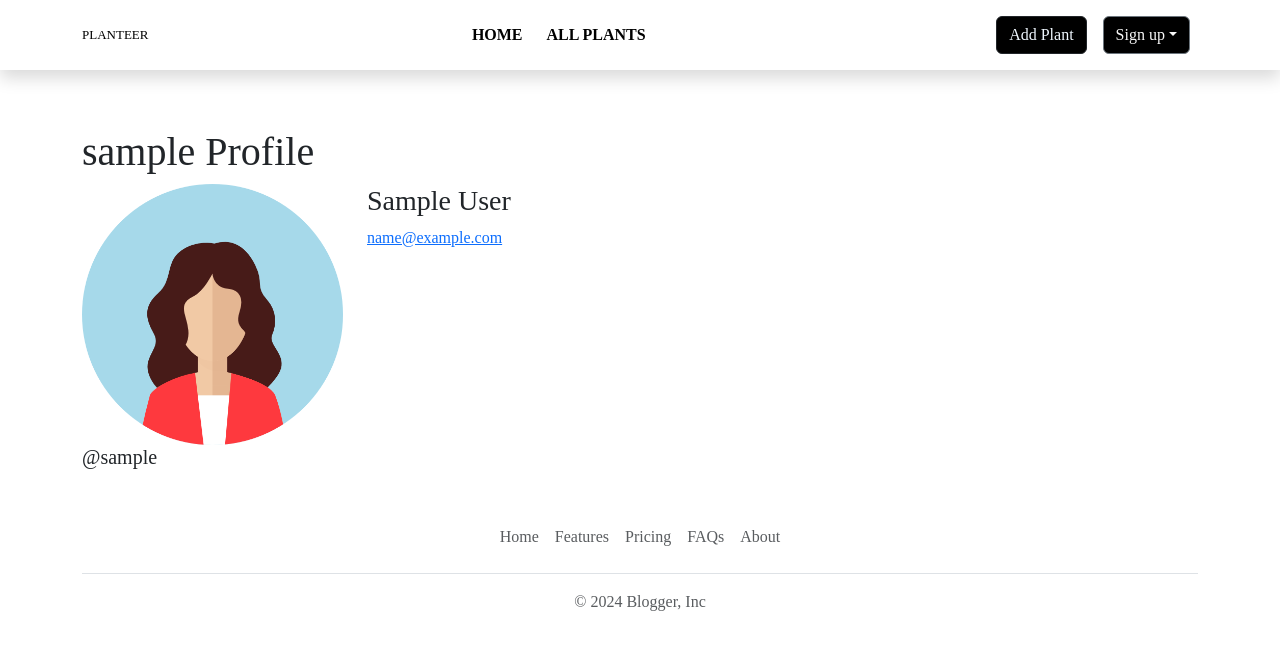
After one commit to T-Python-Feb-24/LAB-ORM-2-PLANTEER, a Django app: a page that uses Planteer/main/templates/main/base.html in a window 1280 px wide. The commit adds this page. Shown: the top 669 px of the page. Run offline with Django 5.2, Linux system fonts and the light colour scheme; tables that the repository leaves empty hold one stand-in row (values such as "Sample post").

Commit message:
Done Profile

```diff
--- /dev/null
+++ b/Planteer/account/templates/account/profile.html
@@ -0,0 +1,26 @@
+{% extends 'main/base.html' %}
+
+{% block title %} {{user_info.username }} profile {% endblock %}
+
+{% block content %}
+
+    <h1>{{user_info.username }} Profile</h1>
+
+    <div class="row">
+        <div class="col-3">
+
+            <img src="/static/images/avatar.png" class="avatar w-100" />
+            <h5>@{{user_info.username}}</h5>
+
+        </div>
+
+        <div class="col">
+
+            <div class="d-flex flex-column">
+                <h3>{{user_info.first_name}} {{ user_info.last_name}}</h3>
+                <a href="mailto:{{user_info.email}}">{{ user_info.email }}</a>
+            </div>
+
+        </div>
+    </div>
+{% endblock %}
--- a/Planteer/account/templates/account/register.html
+++ b/Planteer/account/templates/account/register.html
@@ -5,6 +5,9 @@
 {% block content %}
 
     <h1>Register New User</h1>
+    {% if msg %}
+        <div class="alert alert-danger">{{msg}}</div>
+        {% endif %}
     <div class="row">
         <div class="col">
             <form action="{% url 'account:register_user_view' %}" method="post" class="d-flex flex-column gap-2">
--- a/Planteer/account/urls.py
+++ b/Planteer/account/urls.py
@@ -7,4 +7,5 @@ urlpatterns = [
     path("register/", views.register_user_view, name="register_user_view"),
     path("login/", views.login_user_view, name="login_user_view"),
     path("logout/", views.logout_user_view, name="logout_user_view"),
+    path("profile/<user_name>", views.user_profile_view, name="user_profile_view"),
 ]
--- a/Planteer/account/views.py
+++ b/Planteer/account/views.py
@@ -4,27 +4,34 @@ from django.http import HttpRequest, HttpResponse
 from django.contrib.auth.models import User
 #import login, logout, authenticate
 from django.contrib.auth import authenticate, login, logout
-
+from django.db import IntegrityError
 
 # Create your views here.
 
 def register_user_view(request:HttpRequest):
+    msg = None
 
     if request.method == "POST":
+        try:
 
-        try:
+
             #create new user
             new_user = User.objects.create_user(username=request.POST["username"], email=request.POST["email"], first_name=request.POST["first_name"], last_name=request.POST["last_name"], password=request.POST["password"])
             new_user.save()
 
             #redirect to login page
-            return redirect("account:login_user_view")
+            return redirect("accounts:login_user_view")
+
+        except IntegrityError as e:
+            msg = "Username already exists. Please choose a different username."
+            print(e)
 
         except Exception as e:
+            msg = "Something went wrong. Please try again."
             print(e)
 
 
-    return render(request, "account/register.html")
+    return render(request, "account/register.html", {"msg" : msg})
 
 
 def login_user_view(request:HttpRequest):
@@ -50,3 +57,14 @@ def logout_user_view(request:HttpRequest):
         logout(request)
 
     return redirect('account:login_user_view')
+
+
+
+def user_profile_view(request:HttpRequest, user_name):
+
+    try:
+        user_info = User.objects.get(username=user_name)
+    except:
+        return render(request, "main/not_found.html")
+
+    return render(request, "account/profile.html", {"user_info":user_info})
--- a/Planteer/main/static/Css/style.css
+++ b/Planteer/main/static/Css/style.css
@@ -1,3 +1,9 @@
+*{
+  font-family: 'Times New Roman', Times, serif;
+}
+
+
+
 
 .hero {
     height: 400px;
--- a/Planteer/main/templates/main/base.html
+++ b/Planteer/main/templates/main/base.html
@@ -39,11 +39,11 @@
         </div>
          <!-- هذي تسجيل الدخول -->
          {% if request.user.is_authenticated %}
-        <li class="nav-item">
       <div class="d-flex gap-3">
-        <a class="nav-link" >welcome, {{request.user.username }}</a>
+        <a class="nav-link" href="{% url 'account:user_profile_view' request.user.username %}" >welcome, {{request.user.username }}</a>
         <a class="nav-link" href="{% url 'account:logout_user_view' %}">Logout</a>
       </div>
+
 
       {% else %}
         <div class="dropdown">
@@ -53,8 +53,7 @@
             <li><a class="dropdown-item" href="{% url 'account:login_user_view' %}">Login</a></li>
           </ul>
         </div>
-      </li>
-      {% endif %}
+        {% endif %}
     </div>
 
     </nav>
--- a/Planteer/main/templates/main/index.html
+++ b/Planteer/main/templates/main/index.html
@@ -56,7 +56,7 @@
         {% for comment in comments %}
             <div class="d-flex flex-column gap-2 border border-1 p-3 rounded-3">
                 <h4>{{ comment.full_name }}</h4>
-               <a href="{% url 'main:add_comment' comment.plant.id %}"> <h6 class="text-muted">{{comment.plant.name}}</h6></a>
+               <a href="{% url 'main:plant_detail' comment.plant.id %}#commentPost"> <h6 class="text-muted">{{comment.plant.name}}</h6></a>
                 <p>{{ comment.content }}</p>
             </div>
         {% endfor %}
--- a/Planteer/main/templates/main/post_detail.html
+++ b/Planteer/main/templates/main/post_detail.html
@@ -50,7 +50,7 @@
 <div class="row mt-4">
     <div class="col">
 
-        <form action="{% url 'main:add_comment' plant.id %}" method="post" class="d-flex flex-column gap-2">
+        <form action="{% url 'main:add_comment' plant.id %}" method="post" class="d-flex flex-column gap-2" id="commentPost">
             {% csrf_token %}
             <input type="text" name="full_name" class="form-control" placeholder="Full name"/>
             <textarea name="content" class="form-control" placeholder="Write comment ..."></textarea>
```
Also changed, not shown: Planteer/main/views.py (+5 -3 lines), Planteer/account/static/images/avatar.png (added).
